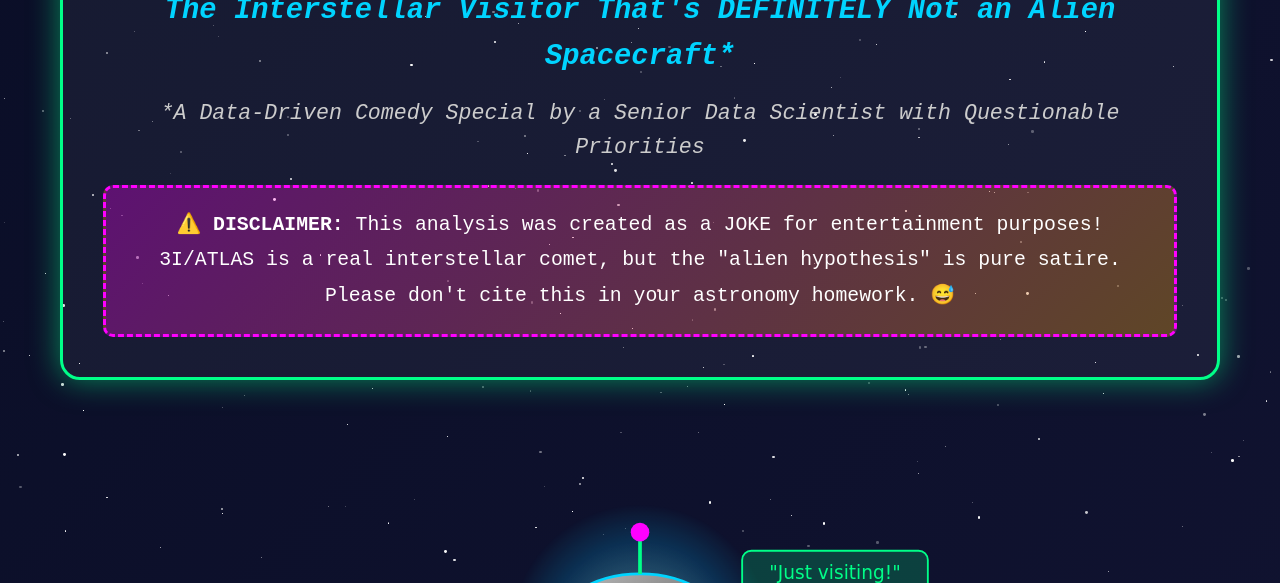
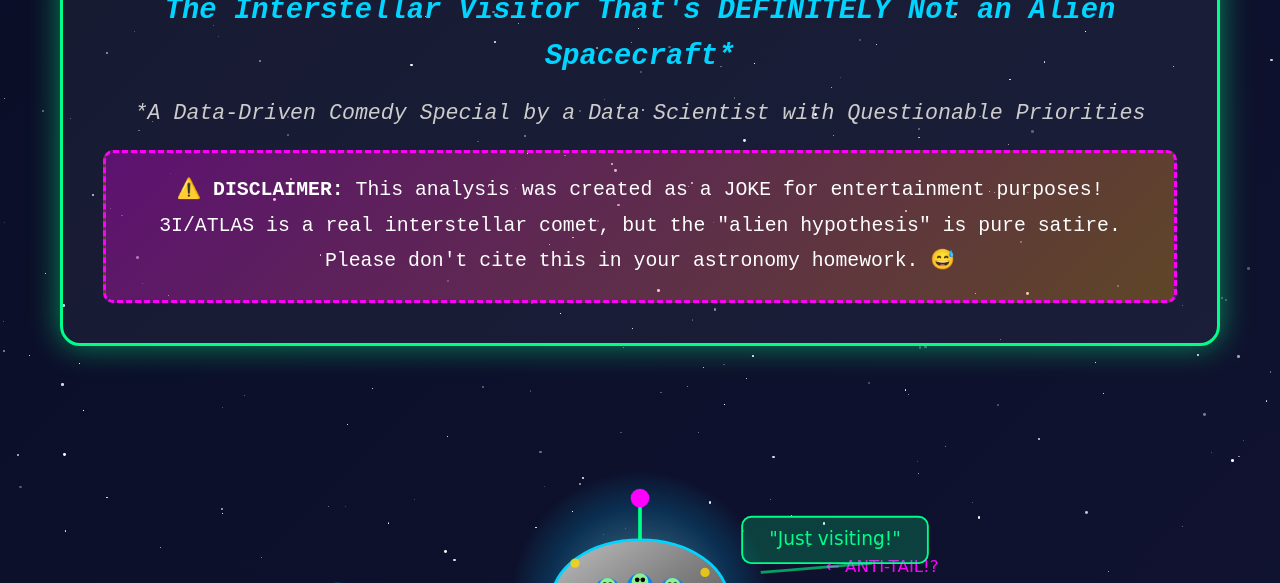
Before and after one commit to MafiAtUN/ATLAS3i_satire, a plain HTML site: page index.html in a window 1280 px wide. Shown: the part 201-784 px from the top of the page. Drawn offline with Linux system fonts and the light colour scheme.

Commit message:
Update byline text for clarity

```diff
--- a/index.html
+++ b/index.html
@@ -400,7 +400,7 @@
         <div class="header">
             <div class="title">🛸 3I/ATLAS 🛸</div>
             <div class="subtitle">The Interstellar Visitor That's DEFINITELY Not an Alien Spacecraft*</div>
-            <div class="byline">*A Data-Driven Comedy Special by a Senior Data Scientist with Questionable Priorities</div>
+            <div class="byline">*A Data-Driven Comedy Special by a Data Scientist with Questionable Priorities</div>
             <div class="joke-disclaimer">
                 <strong>⚠️ DISCLAIMER:</strong> This analysis was created as a JOKE for entertainment purposes!
                 3I/ATLAS is a real interstellar comet, but the "alien hypothesis" is pure satire.
```
